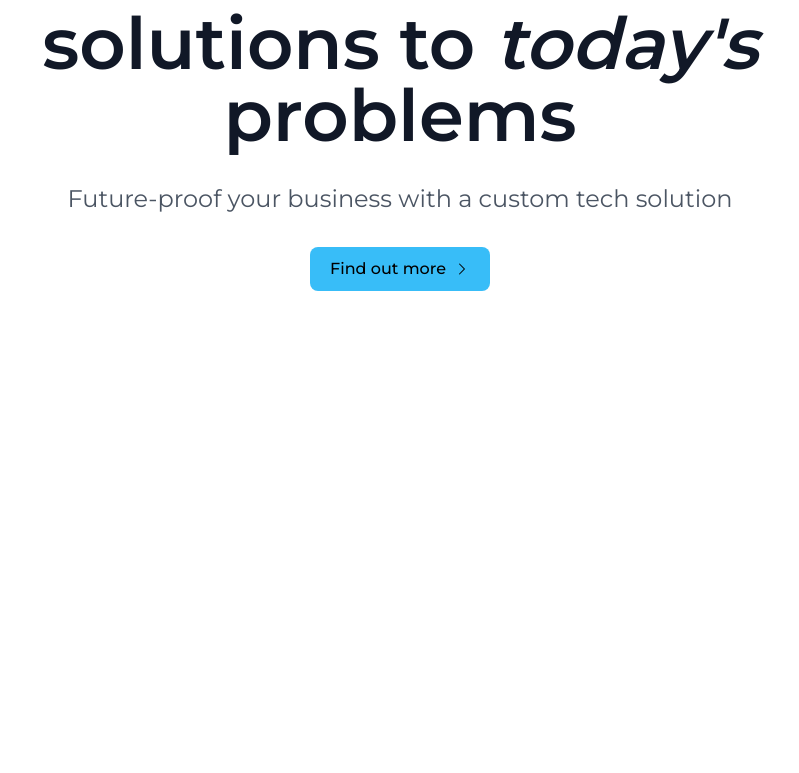
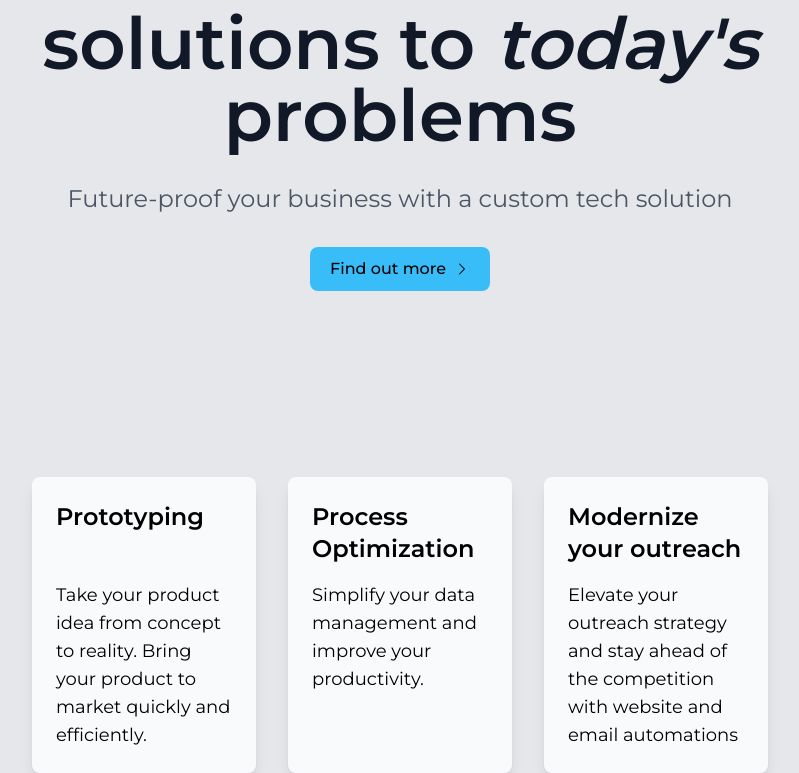
Before and after one commit to JoelChanZhiYang/NortullConsulting, a Next.js app: page / in a window 1280 px wide. Shown: the part 323-1096 px from the top of the page, without its empty margins (240-1039 px from the left). Before the commit the page ends 800 px from the top, so only its background shows below. Built offline with nearby package versions, Linux system fonts and the light colour scheme.

Commit message:
add basic solutions

```diff
--- a/components/Hero.tsx
+++ b/components/Hero.tsx
@@ -8,7 +8,7 @@ export const Hero = () => {
   return (
     <div
       id="hero"
-      className="h-screen max-h-[1080px] min-h-[750px] flex flex-col bg-gradient-to-b "
+      className="h-screen max-h-[1080px]  flex flex-col bg-gradient-to-b "
     >
       <div className="flex-1 relative">
         <NavBar />
@@ -17,7 +17,8 @@ export const Hero = () => {
           <CenterColumn>
             <div className="space-y-4 md:space-y-8">
               <h1 className="h2 text-center font-semibold text-gray-900">
-                Building <i>tomorrow's</i> solutions to <i>today's</i> problems
+                Building <i>tomorrow&apos;s </i> solutions to{" "}
+                <i>today&apos;s</i> problems
               </h1>
               <h2 className="h4 text-center text-gray-600">
                 Future-proof your business with a custom tech solution
--- /dev/null
+++ b/components/Solutions.tsx
@@ -0,0 +1,40 @@
+import { CenterColumn } from "./layout/CenterColumn";
+type CardProps = { title: string; description: string };
+
+const copy: CardProps[] = [
+  {
+    title: "Prototyping",
+    description:
+      "Take your product idea from concept to reality. Bring your product to market quickly and efficiently.",
+  },
+  {
+    title: "Process Optimization",
+    description: "Simplify your data management and improve your productivity.",
+  },
+  {
+    title: "Modernize your outreach",
+    description:
+      "Elevate your outreach strategy and stay ahead of the competition with website and email automations",
+  },
+];
+
+const Card = ({ title, description }: CardProps) => {
+  return (
+    <div className="flex-1 p-4 md:p-6 rounded-lg bg-gray-50 shadow-lg">
+      <h3 className="h4 md:h-20 font-semibold">{title}</h3>
+      <p className="p">{description}</p>
+    </div>
+  );
+};
+
+export const Solutions = () => {
+  return (
+    <CenterColumn>
+      <div className="flex flex-col md:flex-row gap-4 md:gap-8">
+        {copy.map((card) => (
+          <Card {...card}></Card>
+        ))}
+      </div>
+    </CenterColumn>
+  );
+};
--- a/pages/_app.tsx
+++ b/pages/_app.tsx
@@ -1,6 +1,7 @@
 import "@fontsource/montserrat/400.css";
 import "@fontsource/montserrat/500.css";
 import "@fontsource/montserrat/600.css";
+import "@fontsource/montserrat/700.css";
 import "../styles/globals.css";
 import type { AppProps } from "next/app";
 
--- a/pages/index.tsx
+++ b/pages/index.tsx
@@ -1,6 +1,7 @@
 import { NextSeo } from "next-seo";
 import { Hero } from "../components/Hero";
 import { NavBar } from "../components/NavBar";
+import { Solutions } from "../components/Solutions";
 
 export default function Home() {
   return (
@@ -12,6 +13,7 @@ export default function Home() {
 
       <main>
         <Hero />
+        <Solutions />
       </main>
 
       <footer></footer>
--- a/styles/globals.css
+++ b/styles/globals.css
@@ -3,7 +3,7 @@
 @tailwind utilities;
 
 body {
-  @apply bg-white text-black
+  @apply bg-gray-200 text-black
 }
 
 @layer components {
```
